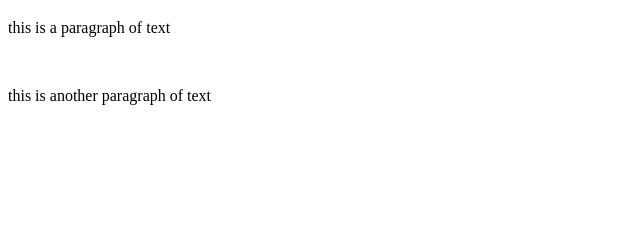
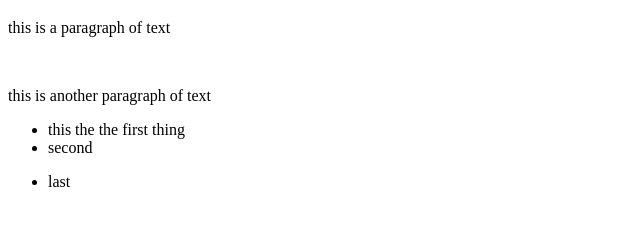
Before and after one commit to emmaripley/workshop, a plain HTML site: page index.html in a window 1280 px wide. Shown: the part 61-286 px from the top of the page, without its empty margins (0-640 px from the left). Drawn offline with Linux system fonts and the light colour scheme.

Commit message:
Update index.html

```diff
--- a/index.html
+++ b/index.html
@@ -9,5 +9,11 @@
     <p> this is a paragraph of text </p>
     <br />
     <p> this is another paragraph of text </p>
+    <ul>
+      <li> this the the first thing </li>
+      <li> second </li>
+      <li> <p> last </p> </li>
+    </ul>
+
   </body>
 </html>
```
